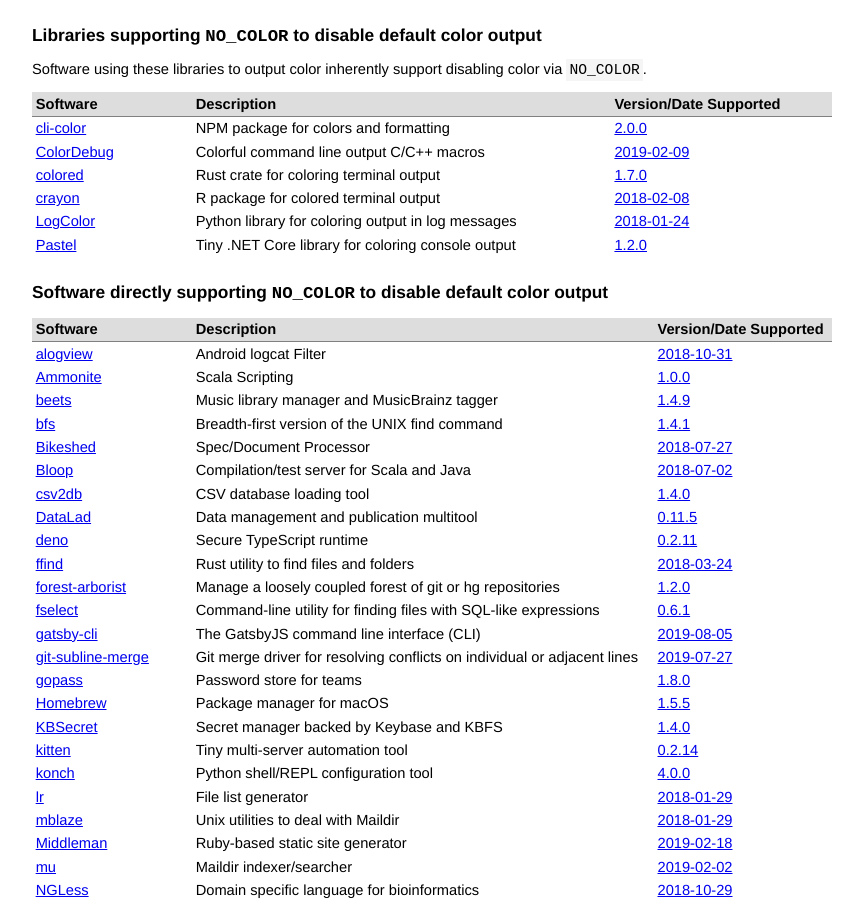
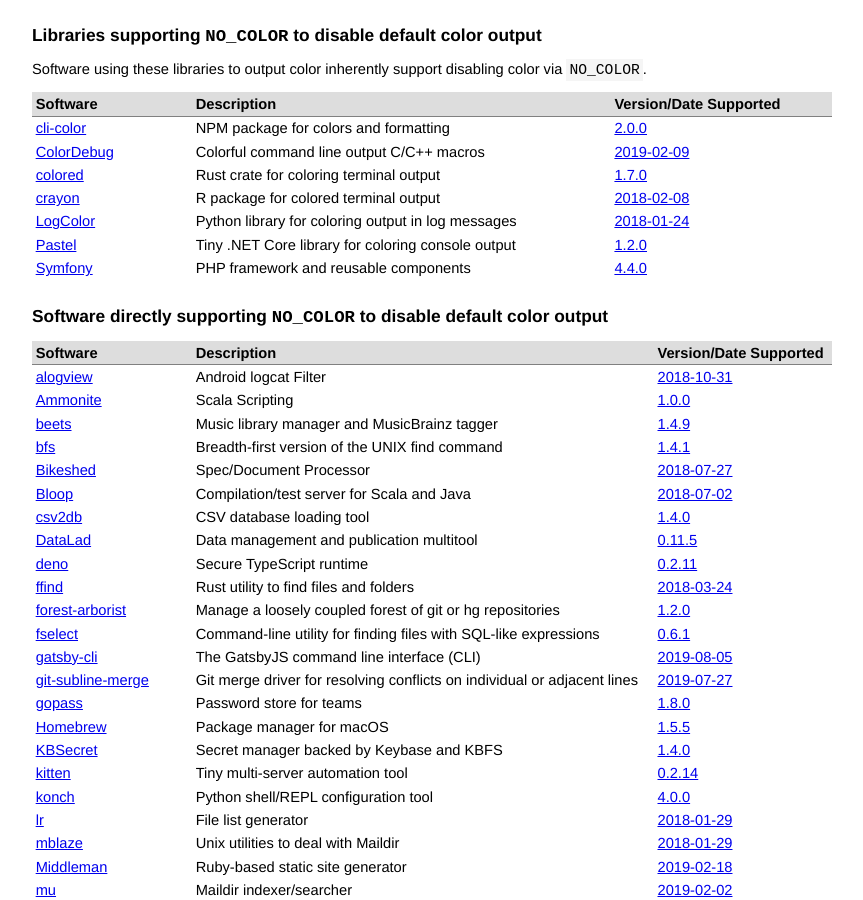
Before and after one commit to jcs/no_color, a Jekyll site: the page built from index.md, in a window 1280 px wide and 900 px high, scrolled down 373 px. Shown: the whole window, without its empty margins (208-1071 px from the left). Built offline with Jekyll 4.4.1, drawn with Linux system fonts in a browser that asks for light colours; our own code applies the rules of GitHub Pages for plain Markdown files.

Commit message:
Add Symfony (PHP frameworks and components)

```diff
--- a/index.md
+++ b/index.md
@@ -46,6 +46,7 @@ color via `NO_COLOR`.
 | [crayon](https://github.com/r-lib/crayon) | R package for colored terminal output | [2018-02-08](https://github.com/r-lib/crayon/commit/700800135d04408bf1c99426b3fec9a4073b8a97) |
 | [LogColor](https://github.com/induane/logcolor) | Python library for coloring output in log messages | [2018-01-24](https://github.com/induane/logcolor/commit/0092b0af2a1506eee2b0ca028b1cf51f78fc91fa) |
 | [Pastel](https://github.com/silkfire/Pastel) | Tiny .NET Core library for coloring console output | [1.2.0](https://github.com/silkfire/Pastel/commit/8a89c2930a2b7ff2c6beae67e6c00fe1d74189d5) |
+| [Symfony](https://github.com/symfony/symfony) | PHP framework and reusable components | [4.4.0](https://symfony.com/releases/4.4) |
 {: rules="groups"}
 
 ## Software directly supporting `NO_COLOR` to disable default color output
```
